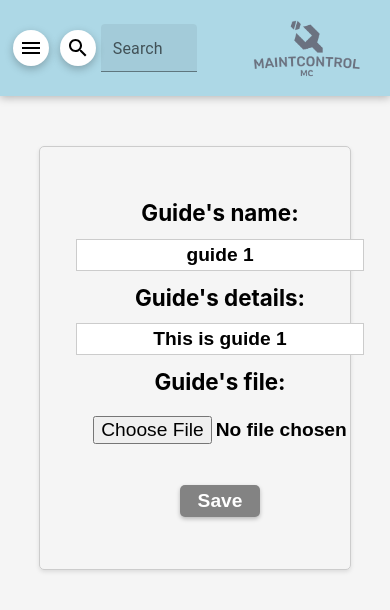
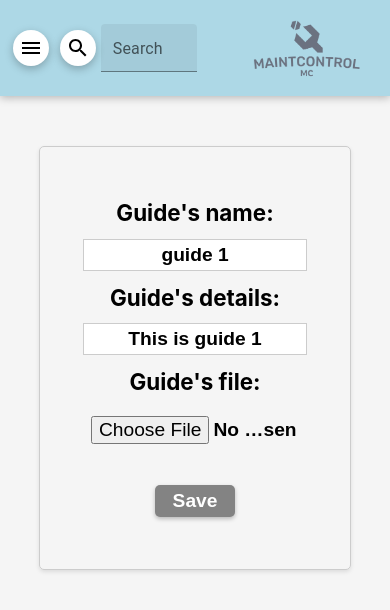
Before and after one commit to liorspidy/MaintControl, a React (Create React App) app: page /guides/editGuide/1 in a window 390 px wide. Shown: the top 610 px of the page. Built offline with nearby package versions, Linux system fonts and the light colour scheme.

Commit message:
guides css update

```diff
--- a/src/components/pages/guides/Guides.css
+++ b/src/components/pages/guides/Guides.css
@@ -100,6 +100,7 @@
     border-radius: 15px;
     padding: 0 2rem;
     width: 13rem;
+    height: 9rem;
     cursor: pointer;
     box-shadow: 0 2px 8px rgb(0 0 0 / 15%), inset 0 2px 15px rgb(0 0 0 / 20%);
 }
@@ -126,7 +127,6 @@ a {
     }
 
     .guideContainer {
-        width: 12rem;
         margin: 1rem 1rem;
     }
 
--- a/src/components/pages/guides/addGuide/AddGuide.js
+++ b/src/components/pages/guides/addGuide/AddGuide.js
@@ -1,8 +1,9 @@
 import './AddGuide.css';
 import { useState } from 'react';
+import { useNavigate } from 'react-router-dom';
 
-const AddGuide = () =>
-{
+const AddGuide = () => {
+  const navigate = useNavigate();
   const [guideName, setGuideName] = useState('');
   const [guideDetails, setGuideDetails] = useState('');
   const [guideFile, setGuideFile] = useState('');
@@ -31,6 +32,7 @@ const AddGuide = () =>
     } else {
       // submit the form
       setError('');
+      navigate('../guides');
     }
   };
 
@@ -60,8 +62,8 @@ const AddGuide = () =>
         <br />
         <label className="addGuideLabel" htmlFor="guideFile">
           Insert file here:
-
-          <input type="file"
+          <input
+            type="file"
             id="guideFile"
             className="guideFileInput"
             value={guideFile}
--- a/src/components/pages/guides/editGuide/EditGuide.css
+++ b/src/components/pages/guides/editGuide/EditGuide.css
@@ -37,6 +37,7 @@
     font-weight: bold;
     padding: 0.5rem;
     text-align: center;
+    width: 100%;
 }
 
 
@@ -113,4 +114,8 @@
     .addGuideBox {
         width: 80%;
     }
+
+    .addGuideForm {
+        min-width: 16rem;
+    }
 }
--- a/src/components/pages/guides/editGuide/EditGuide.js
+++ b/src/components/pages/guides/editGuide/EditGuide.js
@@ -1,4 +1,4 @@
-import { useParams } from 'react-router-dom';
+import { useParams, Link } from 'react-router-dom';
 import { useState } from 'react';
 import items from '../guides.json';
 import './EditGuide.css';
@@ -72,9 +72,11 @@ const EditGuide = () => {
             onChange={handleGuideFileChange}
           />
         </label>
-        <button className="addGuideBtn" type="submit">
-          Save
-        </button>
+        <Link to="../guides">
+          <button className="addGuideBtn" type="submit">
+            Save
+          </button>
+        </Link>
       </form>
       {error && <p className="addGuideError">{error}</p>}
     </div>
```
Lines whose indentation alone changed are shown as unchanged.
